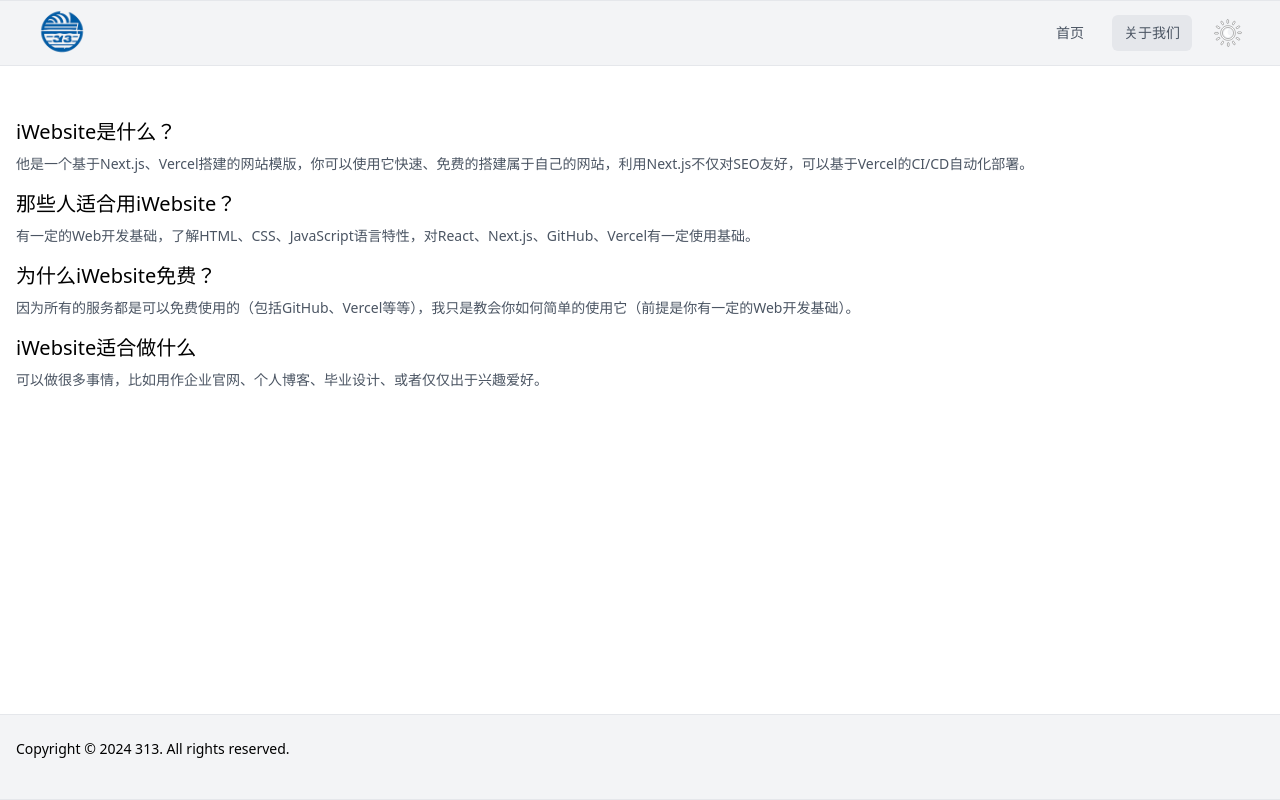
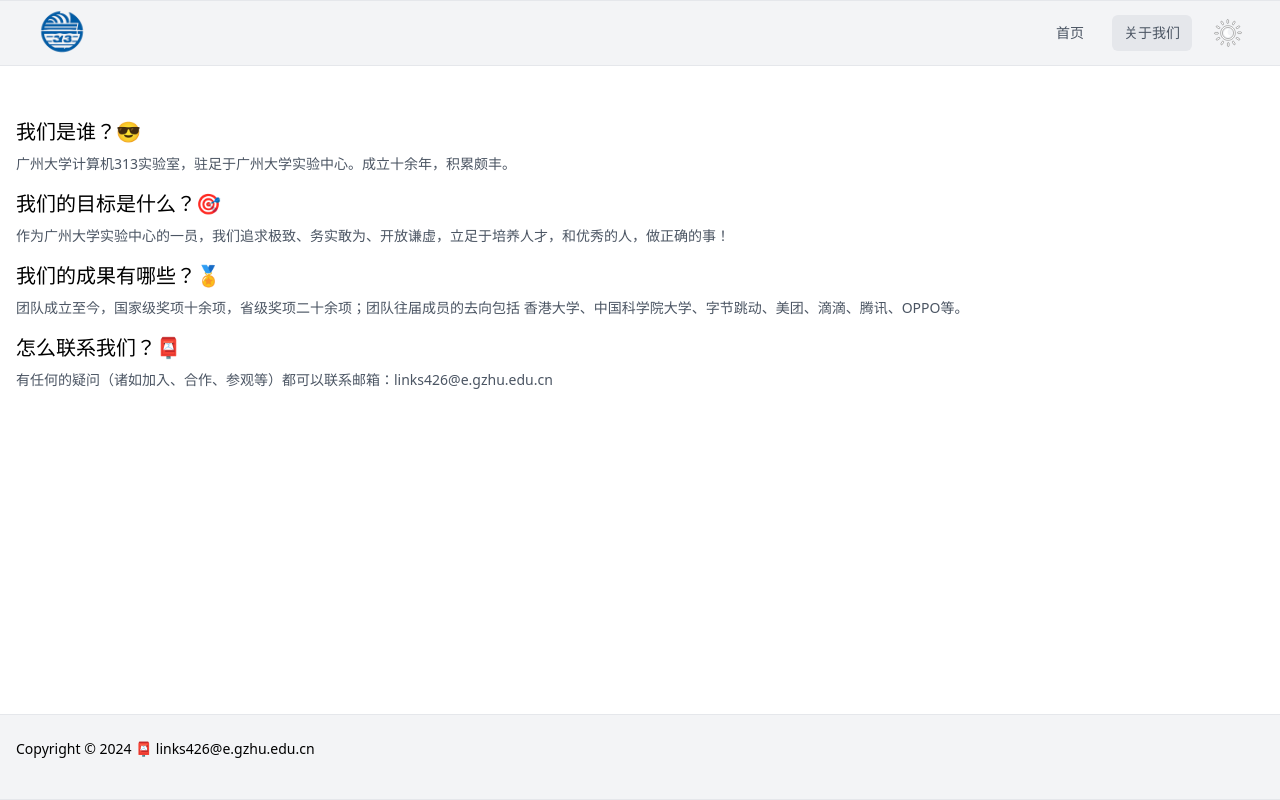
Before and after one commit to Links426/divine-quest, a Next.js app: page /about in a window 1280 px wide. Built offline with nearby package versions, Linux system fonts and the light colour scheme.

Commit message:
first commit

```diff
--- a/package.json
+++ b/package.json
@@ -27,6 +27,8 @@
     "postcss": "^8.4.5",
     "react": "^18.0.3",
     "react-dom": "^18.0.3",
+    "react-markdown": "^9.0.1",
+    "reset-css": "^5.0.2",
     "tailwindcss": "^3.0.7",
     "typescript": "^4.5.4"
   },
--- a/src/components/footer.tsx
+++ b/src/components/footer.tsx
@@ -5,7 +5,7 @@
         <div className="flex flex-col sm:flex-row gap-4 justify-between ">
           <div className="">
             <h4 className="font-medium mb-4 text-sm dark:text-gray-50">
-              Copyright © {new Date().getFullYear()} 313. All rights reserved.
+              Copyright © {new Date().getFullYear()} 📮 links426@e.gzhu.edu.cn
             </h4>
             <a
               className="text-gray-500 text-sm block mb-2 hover:text-gray-600 transition-colors duration-200"
--- a/src/pages/about.tsx
+++ b/src/pages/about.tsx
@@ -1,23 +1,26 @@
 import Header from './../components/header'
 import Footer from './../components/footer'
+import Markdown from 'react-markdown'
+
+
 
 export default function About() {
   const qaList = [
     {
-      q: 'iWebsite是什么？',
-      a: '他是一个基于Next.js、Vercel搭建的网站模版，你可以使用它快速、免费的搭建属于自己的网站，利用Next.js不仅对SEO友好，可以基于Vercel的CI/CD自动化部署。',
+      q: '我们是谁？😎',
+      a: '广州大学计算机313实验室，驻足于广州大学实验中心。成立十余年，积累颇丰。',
     },
     {
-      q: '那些人适合用iWebsite？',
-      a: '有一定的Web开发基础，了解HTML、CSS、JavaScript语言特性，对React、Next.js、GitHub、Vercel有一定使用基础。',
+      q: '我们的目标是什么？🎯',
+      a: '作为广州大学实验中心的一员，我们追求极致、务实敢为、开放谦虚，立足于培养人才，和优秀的人，做正确的事！',
     },
     {
-      q: '为什么iWebsite免费？',
-      a: '因为所有的服务都是可以免费使用的（包括GitHub、Vercel等等），我只是教会你如何简单的使用它（前提是你有一定的Web开发基础）。',
+      q: '我们的成果有哪些？🏅️',
+      a: '团队成立至今，国家级奖项十余项，省级奖项二十余项；团队往届成员的去向包括 香港大学、中国科学院大学、字节跳动、美团、滴滴、腾讯、OPPO等。',
     },
     {
-      q: 'iWebsite适合做什么',
-      a: '可以做很多事情，比如用作企业官网、个人博客、毕业设计、或者仅仅出于兴趣爱好。',
+      q: '怎么联系我们？📮',
+      a: '有任何的疑问（诸如加入、合作、参观等）都可以联系邮箱：links426@e.gzhu.edu.cn',
     },
   ]
   return (
--- a/src/pages/index.tsx
+++ b/src/pages/index.tsx
@@ -1,7 +1,6 @@
 import Header from './../components/header'
 import Footer from './../components/footer'
 import Image from 'next/image'
-
 export default function Index() {
   const list = [
     {
@@ -28,7 +27,7 @@
       <div>
         <div className="max-w-7xl mx-auto px-4 py-2 h-96 ">
           <div className="relative h-full">
-            <Image src="/banner.jpeg" alt="Banner" layout="fill" objectFit="cover" quality={100} />
+            <Image src="/144178363.jpg" alt="Banner" layout="fill" objectFit="cover" quality={100} />
             <div className="absolute top-0 left-0 w-full h-full bg-black opacity-50"></div>
             <div className="absolute top-0 left-0 w-full h-full flex items-center justify-center">
               <div className="text-center">
@@ -38,7 +37,7 @@
                 <a
                   href="https://github.com/AnsonZnl/iWebsite"
                   className="text-gray bg-blue-500 hover:bg-blue-600 mx-2 px-3 py-2 rounded-md text-sm font-medium"
-                >
+                >co
                   Get Start
                 </a>
               </p> */}
--- a/src/styles/global.css
+++ b/src/styles/global.css
@@ -1,3 +1,27 @@
 @tailwind base;
 @tailwind components;
 @tailwind utilities;
+* {
+    margin: 0;
+    padding: 0;
+}
+@layer base {
+    h1 {
+        @apply text-2xl;
+    }
+    h2 {
+        @apply text-xl;
+    }
+    h3 {
+        @apply text-lg;
+    }
+    h4 {
+        @apply text-base;
+    }
+    h5 {
+        @apply text-sm;
+    }
+    h6 {
+        @apply text-xs;
+    }
+}
--- a/tailwind.config.js
+++ b/tailwind.config.js
@@ -1,6 +1,9 @@
 /** @type {import('tailwindcss').Config} */
 module.exports = {
   darkMode: 'class',
+  corePlugins: {
+    // preflight: false,‰
+  },
   content: [
     './src/pages/**/*.{js,ts,jsx,tsx,mdx}',
     './src/components/**/*.{js,ts,jsx,tsx,mdx}',
```
Also changed, not shown: public/144178363.jpg (added), 1 other file (tests, documents, lock files or other folders).
